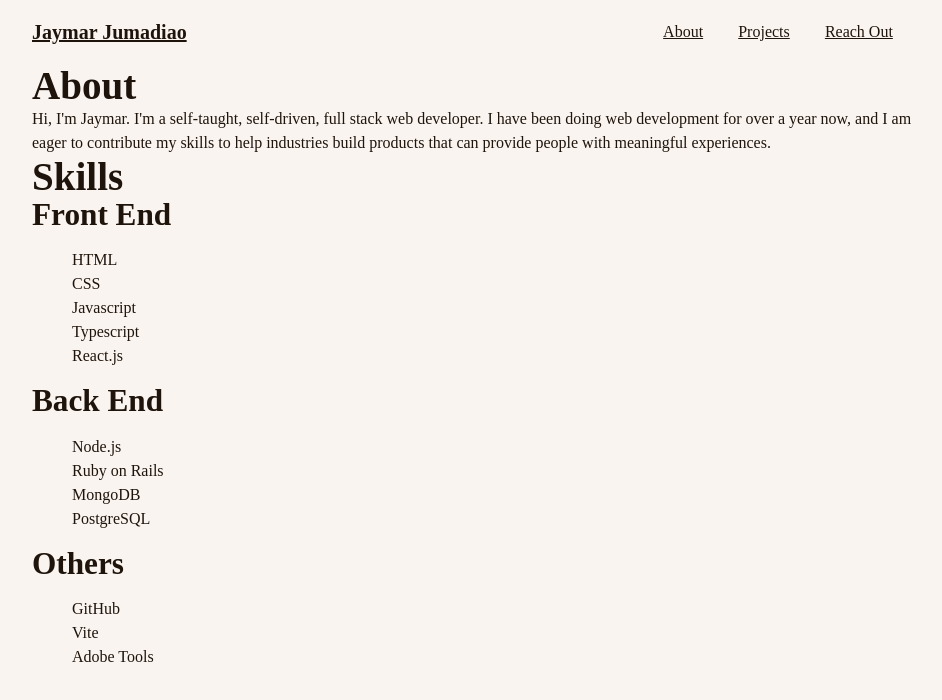
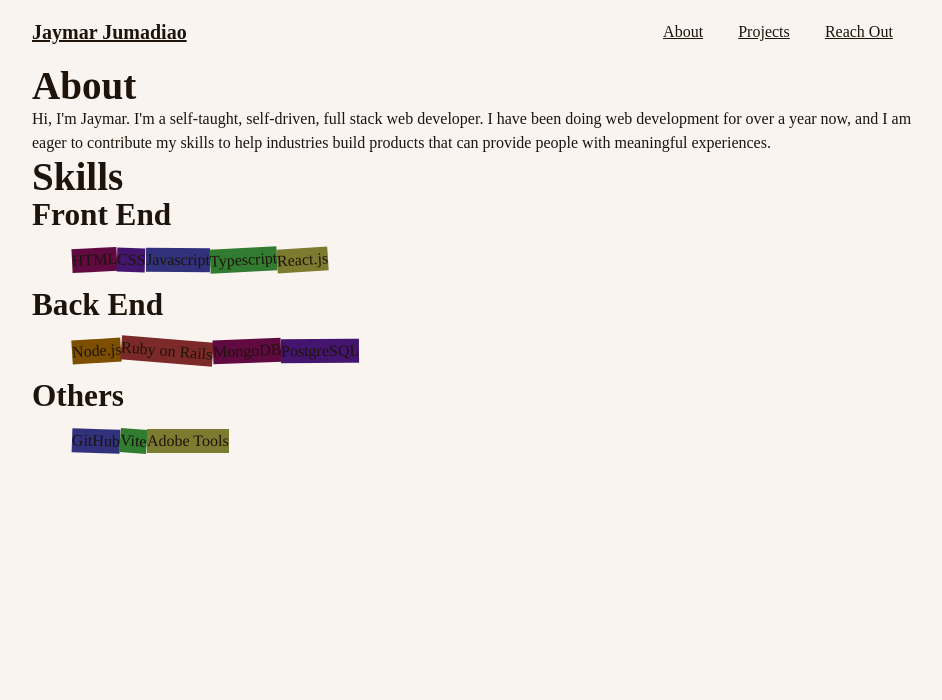
Before and after one commit to kalamansi10/portfolio-react, a React (Vite) app: page /about in a window 1280 px wide. Shown: the top 700 px of the page, without its empty margins (160-1102 px from the left). Built offline with nearby package versions, Linux system fonts and the light colour scheme; a web font is replaced by a local one.

Commit message:
Added randomizer hook and applied

```diff
--- a/src/components/ProjectWrapper.tsx
+++ b/src/components/ProjectWrapper.tsx
@@ -1,5 +1,6 @@
 import React from "react";
 import ImageSlider from "./ImageSlider";
+import useRandomizer from "../hooks/useRandomizer";
 
 interface Project {
   name: string;
@@ -15,9 +16,19 @@ interface ProjectWrapperProps {
 }
 
 const ProjectWrapper: React.FC<ProjectWrapperProps> = ({ project }) => {
+  const { getColor, getRandomTilt } = useRandomizer();
+
   const mapTechStack = () => {
     return project.technologies.map((technology: string, index: number) => (
-      <li className="tech-item" key={index}>
+      <li
+        className="tech-item"
+        key={index}
+        style={{
+          transform: getRandomTilt(),
+          display: "inline-block",
+          backgroundColor: getColor(),
+        }}
+      >
         {technology}
       </li>
     ));
--- /dev/null
+++ b/src/hooks/useRandomizer.tsx
@@ -0,0 +1,52 @@
+const useRandomizer = () => {
+  const colorList: string[] = checkScheme();
+
+  function checkScheme() {
+    if (
+      window.matchMedia &&
+      window.matchMedia("(prefers-color-scheme: dark)").matches
+    ) {
+      return [
+        "#FF5555",
+        "#FFA500",
+        "#FFFF66",
+        "#66FF66",
+        "#6666FF",
+        "#8A2BE2",
+        "#C71585",
+        "#FF5555",
+        "#FFA500",
+        "#FFFF66",
+        "#66FF66",
+        "#6666FF",
+        "#8A2BE2",
+        "#C71585",
+      ];
+    } else {
+      return [
+        "#7c2929",
+        "#7c5000",
+        "#7c7c31",
+        "#317c31",
+        "#31317c",
+        "#43156e",
+        "#610941",
+        "#7c2929",
+        "#7c5000",
+        "#7c7c31",
+        "#317c31",
+        "#31317c",
+        "#43156e",
+        "#610941"
+    ];
+    }
+  }
+
+  function getRandomTilt() {
+    return `rotate(${Math.random() * 10 - 5}deg)`
+  }
+
+  return { getColor: () => colorList.pop(), getRandomTilt };
+};
+
+export default useRandomizer;
--- a/src/pages/About.tsx
+++ b/src/pages/About.tsx
@@ -1,6 +1,44 @@
+import useRandomizer from "../hooks/useRandomizer";
+
 const About: React.FC = () => {
+  const { getColor, getRandomTilt } = useRandomizer();
+
+  const frontEndTech: string[] = [
+    "HTML",
+    "CSS",
+    "Javascript",
+    "Typescript",
+    "React.js",
+  ];
+
+  const backEndTech: string[] = [
+    "Node.js",
+    "Ruby on Rails",
+    "MongoDB",
+    "PostgreSQL",
+  ];
+
+  const otherTech: string[] = ["GitHub", "Vite", "Adobe Tools"];
+
+  function renderList(list: string[]) {
+    return list.map((item) => {
+      return (
+        <li
+          key={item}
+          style={{
+            transform: getRandomTilt(),
+            display: "inline-block",
+            backgroundColor: getColor(),
+          }}
+        >
+          {item}
+        </li>
+      );
+    });
+  }
+
   return (
-    <div>
+    <div className="about-page">
       <h2>About</h2>
       <p>
         Hi, I'm Jaymar. I'm a self-taught, self-driven, full stack web
@@ -9,27 +47,18 @@ const About: React.FC = () => {
         can provide people with meaningful experiences.
       </p>
       <h2>Skills</h2>
-      <h3>Front End</h3>
-      <ul>
-        <li>HTML</li>
-        <li>CSS</li>
-        <li>Javascript</li>
-        <li>Typescript</li>
-        <li>React.js</li>
-      </ul>
-      <h3>Back End</h3>
-      <ul>
-        <li>Node.js</li>
-        <li>Ruby on Rails</li>
-        <li>MongoDB</li>
-        <li>PostgreSQL</li>
-      </ul>
-      <h3>Others</h3>
-      <ul>
-        <li>GitHub</li>
-        <li>Vite</li>
-        <li>Adobe Tools</li>
-      </ul>
+      <div className="skills-list">
+        <h3>Front End</h3>
+        <ul>{renderList(frontEndTech)}</ul>
+      </div>
+      <div className="skills-list">
+        <h3>Back End</h3>
+        <ul>{renderList(backEndTech)}</ul>
+      </div>
+      <div className="skills-list">
+        <h3>Others</h3>
+        <ul>{renderList(otherTech)}</ul>
+      </div>
     </div>
   );
 };
```
